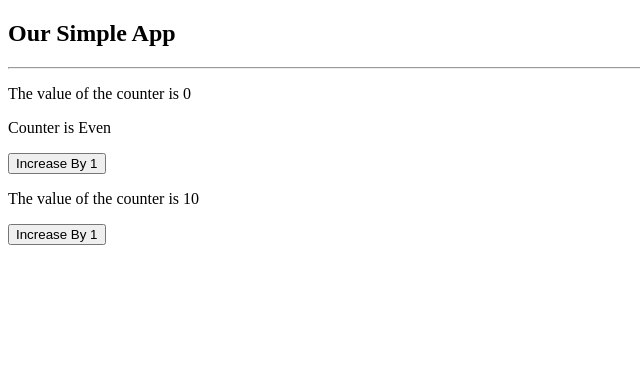
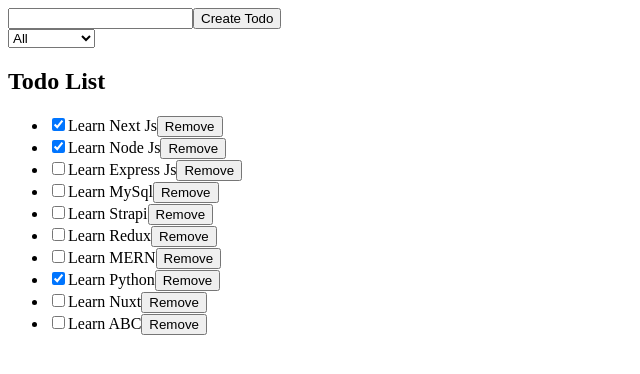
Before and after one commit to asiefmahir/react-mern-batch-3, a React (Vite) app: page / in a window 1280 px wide. Shown: the top 374 px of the page, without its empty margins (0-640 px from the left). Built offline with nearby package versions, Linux system fonts and the light colour scheme; data requests are answered from the project's data file.

Commit message:
feat: Learn about json-server package, crud with api

```diff
--- /dev/null
+++ b/db.json
@@ -0,0 +1,54 @@
+{
+  "todos": [
+    {
+      "title": "Learn Next Js",
+      "completed": true,
+      "id": "3"
+    },
+    {
+      "title": "Learn Node Js",
+      "completed": true,
+      "id": "4"
+    },
+    {
+      "title": "Learn Express Js",
+      "completed": false,
+      "id": "6"
+    },
+    {
+      "title": "Learn MySql",
+      "completed": false,
+      "id": "7"
+    },
+    {
+      "title": "Learn Strapi",
+      "completed": false,
+      "id": "8"
+    },
+    {
+      "title": "Learn Redux",
+      "completed": false,
+      "id": "qYhyZpy"
+    },
+    {
+      "title": "Learn MERN",
+      "completed": false,
+      "id": "NfAsi1e"
+    },
+    {
+      "title": "Learn Python",
+      "completed": true,
+      "id": "Ocq7TmP"
+    },
+    {
+      "title": "Learn Nuxt",
+      "completed": false,
+      "id": "tic-RWq"
+    },
+    {
+      "title": "Learn ABC",
+      "completed": false,
+      "id": "Teyfndv"
+    }
+  ]
+}
--- a/package.json
+++ b/package.json
@@ -5,6 +5,7 @@
 	"type": "module",
 	"scripts": {
 		"dev": "vite",
+		"start-api": "json-server --watch -p 4000 db.json",
 		"build": "vite build",
 		"lint": "eslint .",
 		"preview": "vite preview"
--- a/src/App.jsx
+++ b/src/App.jsx
@@ -1,41 +1,116 @@
-import { useState, useCallback, useMemo } from "react";
-import OurAppTitle from "./components/OurAppTitle";
-import Button from "./components/Button";
-import Title from "./components/Title";
+import { useState, useCallback, useMemo, useEffect } from "react";
+
 function App() {
-	const [counter, setCounter] = useState(0);
-	const [counter2, setCounter2] = useState(10);
+	const [todoTitle, setTodoTitle] = useState("");
+	const [todos, setTodos] = useState([]);
+	const [filter, setFilter] = useState("all");
 
-	const increaseHandler = useCallback(() => {
-		setCounter((prevCounterValue) => prevCounterValue + 1);
-		// #00FFXXX // #jkhajkgsdjk
-	}, []); // #00FFXXX
+	const filterOption = () => {
+		if (filter === "completed") {
+			return "completed=true";
+		} else if (filter === "pending") {
+			return "completed=false";
+		} else {
+			return "";
+		}
+	};
 
-	const increaseHandler2 = useCallback(() => {
-		setCounter2((prev) => prev + 5);
-		// #454565456asdas // #hausduagdu
-	}, []); // #454565456asdas
+	const getAllTodos = async () => {
+		const res = await fetch(
+			`http://localhost:4000/todos?${filterOption()}`,
+		);
+		const data = await res.json();
+		setTodos(data);
+	};
 
-	const isEven = useMemo(() => {
-		let i = 0;
-		while (i < 1000000000) i++;
-		return counter % 2 === 0 ? `Counter is Even` : `Counter is Odd`;
-	}, [counter]);
+	useEffect(() => {
+		getAllTodos();
+		// eslint-disable-next-line react-hooks/exhaustive-deps
+	}, [filter]);
 
-	console.log("App is rendering");
+	const submitHandler = async (e) => {
+		e.preventDefault();
+
+		const newTodo = {
+			title: todoTitle,
+			completed: false,
+		};
+
+		// data changes in API
+		await fetch(`http://localhost:4000/todos`, {
+			method: "POST",
+			body: JSON.stringify(newTodo),
+			headers: {
+				"Content-type": "application/json",
+			},
+		});
+		setFilter("all");
+		await getAllTodos();
+		// setTodos([...todos, newTodo])
+
+		setTodoTitle("");
+	};
+
+	const removeHandler = async (todoId) => {
+		await fetch(`http://localhost:4000/todos/${todoId}`, {
+			method: "DELETE",
+		});
+		await getAllTodos();
+		// setTodos(todos.filter((todo) => todo.id !== todoId));
+	};
+
+	const updateHandler = async (todo) => {
+		await fetch(`http://localhost:4000/todos/${todo.id}`, {
+			method: "PUT",
+			body: JSON.stringify({ ...todo, completed: !todo.completed }),
+			headers: {
+				"Content-type": "application/json",
+			},
+		});
+		await getAllTodos();
+	};
 
 	return (
 		<div className="App">
-			<OurAppTitle />
-			<hr />
-			<div className="counter-app-1">
-				<Title value={counter} />
-				<p>{isEven}</p>
-				<Button clickHandler={increaseHandler} />
+			<form onSubmit={submitHandler}>
+				<input
+					type="text"
+					value={todoTitle}
+					onChange={(e) => setTodoTitle(e.target.value)}
+				/>
+				<button type="submit">Create Todo</button>
+			</form>
+			<div className="filter-options">
+				<select
+					name=""
+					id=""
+					value={filter}
+					onChange={(e) => setFilter(e.target.value)}
+				>
+					<option value="all">All</option>
+					<option value="completed">Completed</option>
+					<option value="pending">Pending</option>
+				</select>
 			</div>
-			<div className="counter-app-1">
-				<Title value={counter2} />
-				<Button clickHandler={increaseHandler2} />
+			<div className="todo-list">
+				<h2>Todo List</h2>
+				<ul>
+					{todos.map((todo) => (
+						<li key={todo.id}>
+							<input
+								type="checkbox"
+								name=""
+								id=""
+								checked={todo.completed}
+								onChange={() => updateHandler(todo)}
+							/>
+							<span>{todo.title}</span>
+							<button onClick={() => removeHandler(todo.id)}>
+								Remove
+							</button>
+						</li>
+					))}
+				</ul>
 			</div>
 		</div>
 	);
--- a/src/components/Button.jsx
+++ /dev/null
@@ -1,9 +0,0 @@
-import { memo } from "react";
-
-const Button = ({ clickHandler }) => {
-	console.log("Button is rendering");
-
-	return <button onClick={clickHandler}>Increase By 1</button>;
-};
-
-export default memo(Button);
--- a/src/components/OurAppTitle.jsx
+++ /dev/null
@@ -1,9 +0,0 @@
-import { memo } from "react";
-
-const OurAppTitle = () => {
-	console.log("OurAppTitle is rendering");
-
-	return <h2>Our Simple App</h2>;
-};
-
-export default memo(OurAppTitle);
--- a/src/components/Title.jsx
+++ /dev/null
@@ -1,8 +0,0 @@
-import { memo } from "react";
-const Title = ({ value }) => {
-	console.log("Title rendering");
-
-	return <p>The value of the counter is {value}</p>;
-};
-
-export default memo(Title);
```
Lines whose indentation alone changed are shown as unchanged.
